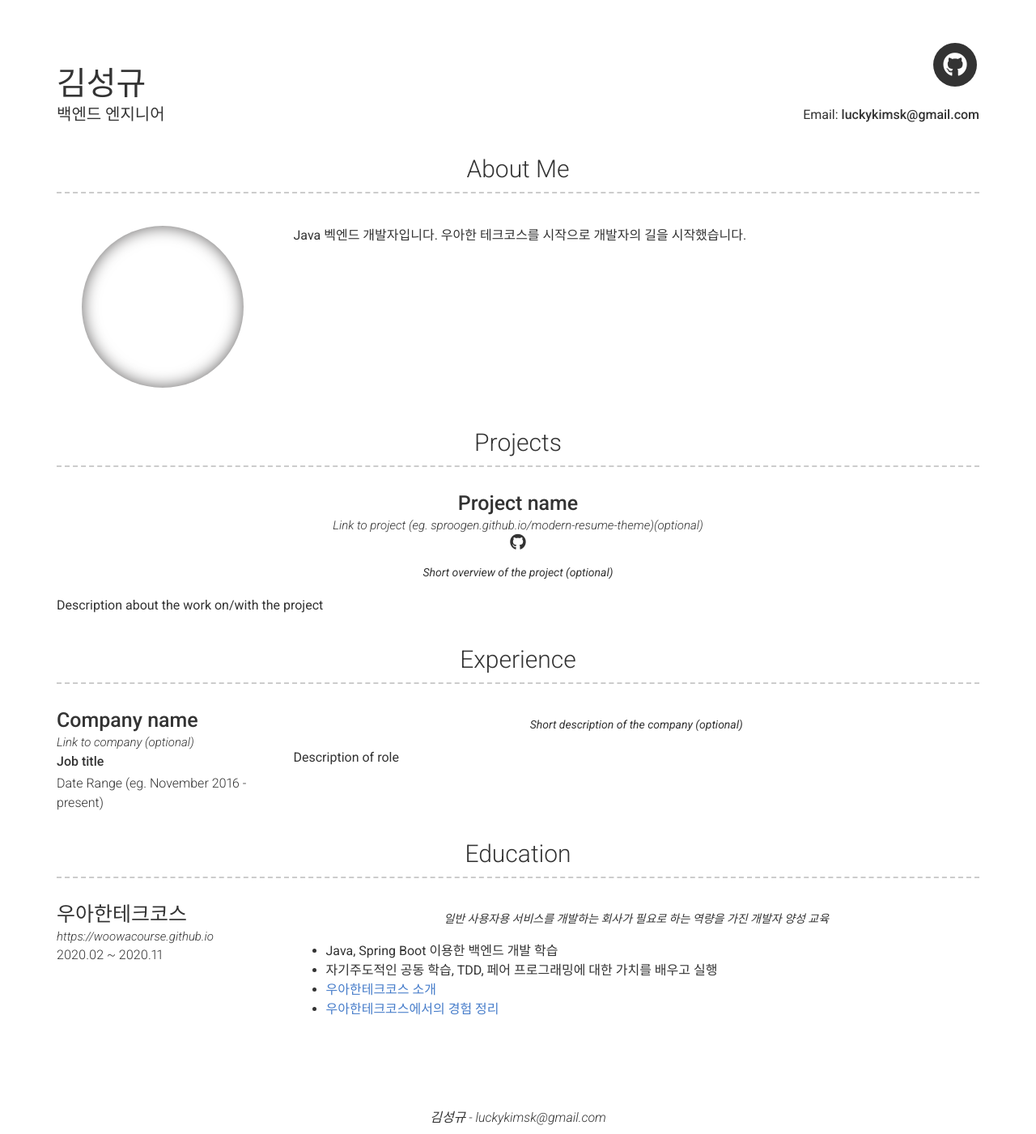
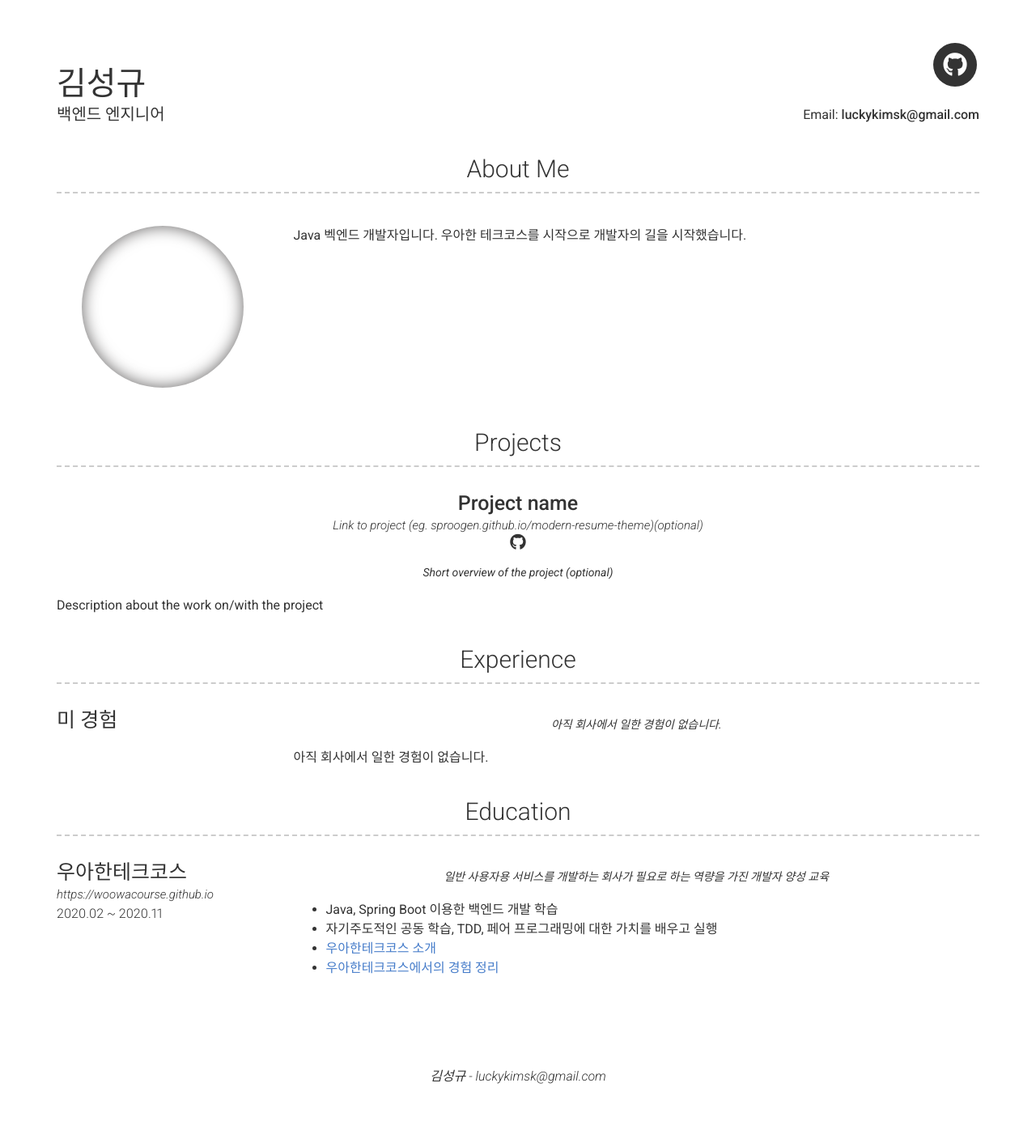
Before and after one commit to KimSeongGyu1/KimSeongGyu1.github.io, a Jekyll site: the page built from index.md, in a window 1280 px wide. Shown: the whole page at 81% size. Built offline with Jekyll 4.4.1, drawn with Linux system fonts in a browser that asks for light colours; nearby versions of some CDN libraries; after the commit the page ends 1349 px from its top, so only the background shows below that.

Commit message:
회사 경험 정보 입력

```diff
--- a/_data/experience.yml
+++ b/_data/experience.yml
@@ -1,10 +1,10 @@
 # Experience template
 - layout: left
-  company: Company name
-  link: Link to company (optional)
-  job_title: Job title
-  dates: Date Range (eg. November 2016 - present)
+  company: 미 경험
+  link:
+  job_title:
+  dates:
   quote: >
-   Short description of the company (optional)
+   아직 회사에서 일한 경험이 없습니다.
   description: | # this will include new lines to allow paragraphs
-    Description of role
+    아직 회사에서 일한 경험이 없습니다.
```
